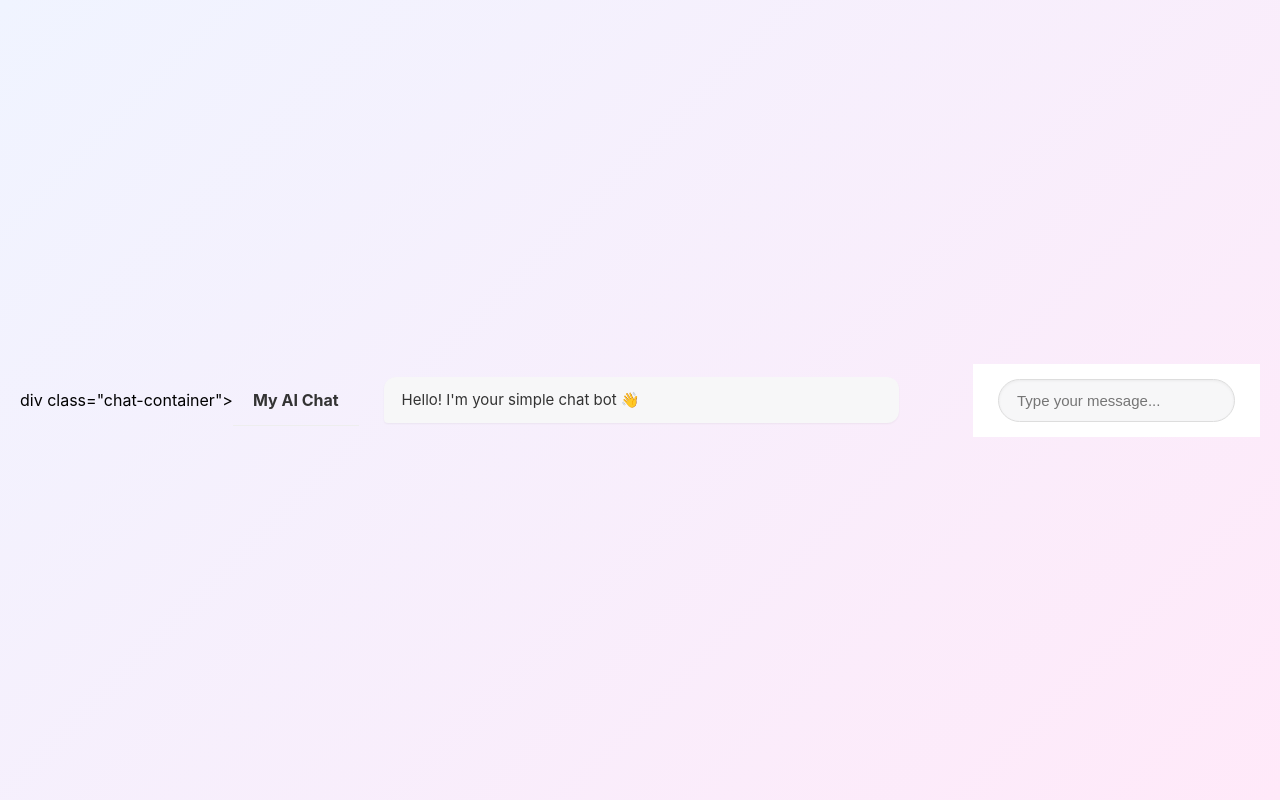
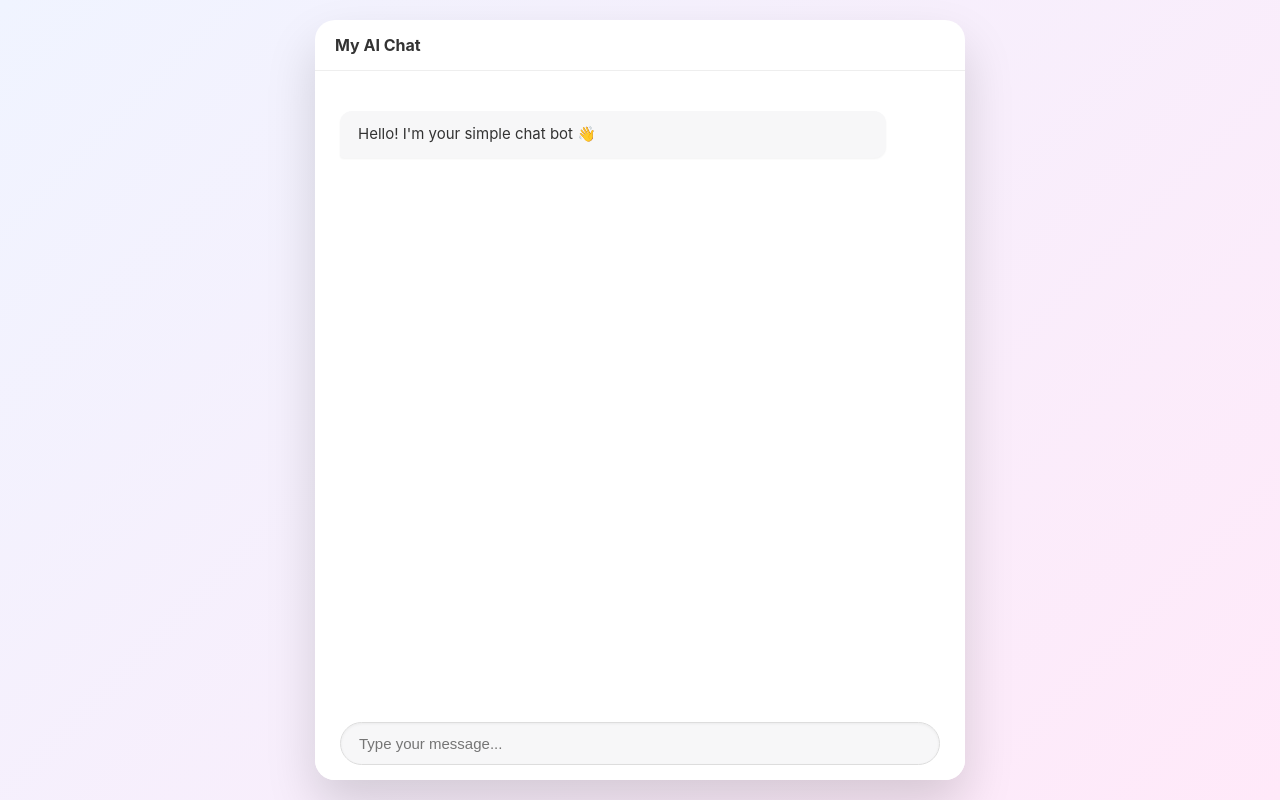
Before and after one commit to Andrei-director/my-chat-clone, a website: page index.html in a window 1280 px wide. Drawn offline with Linux system fonts and the light colour scheme.

Commit message:
Fix HTML syntax for chat container div

```diff
--- a/index.html
+++ b/index.html
@@ -9,7 +9,7 @@
 </head>
 
 <body>
-    div class="chat-container">
+    <div class="chat-container">
     <div class="header-bar">
         <div class="logo">My AI Chat</div>
         </div>
```
